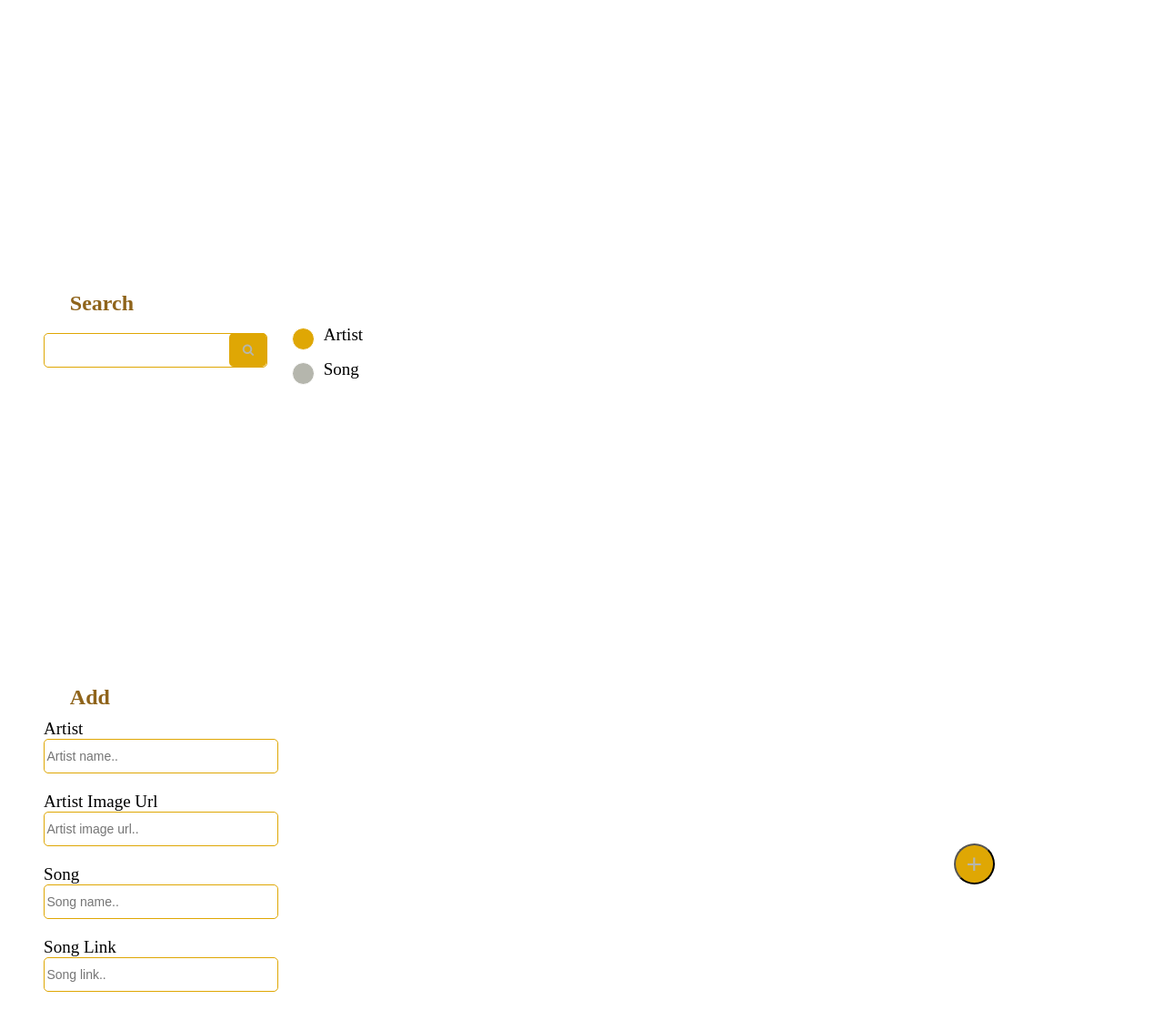
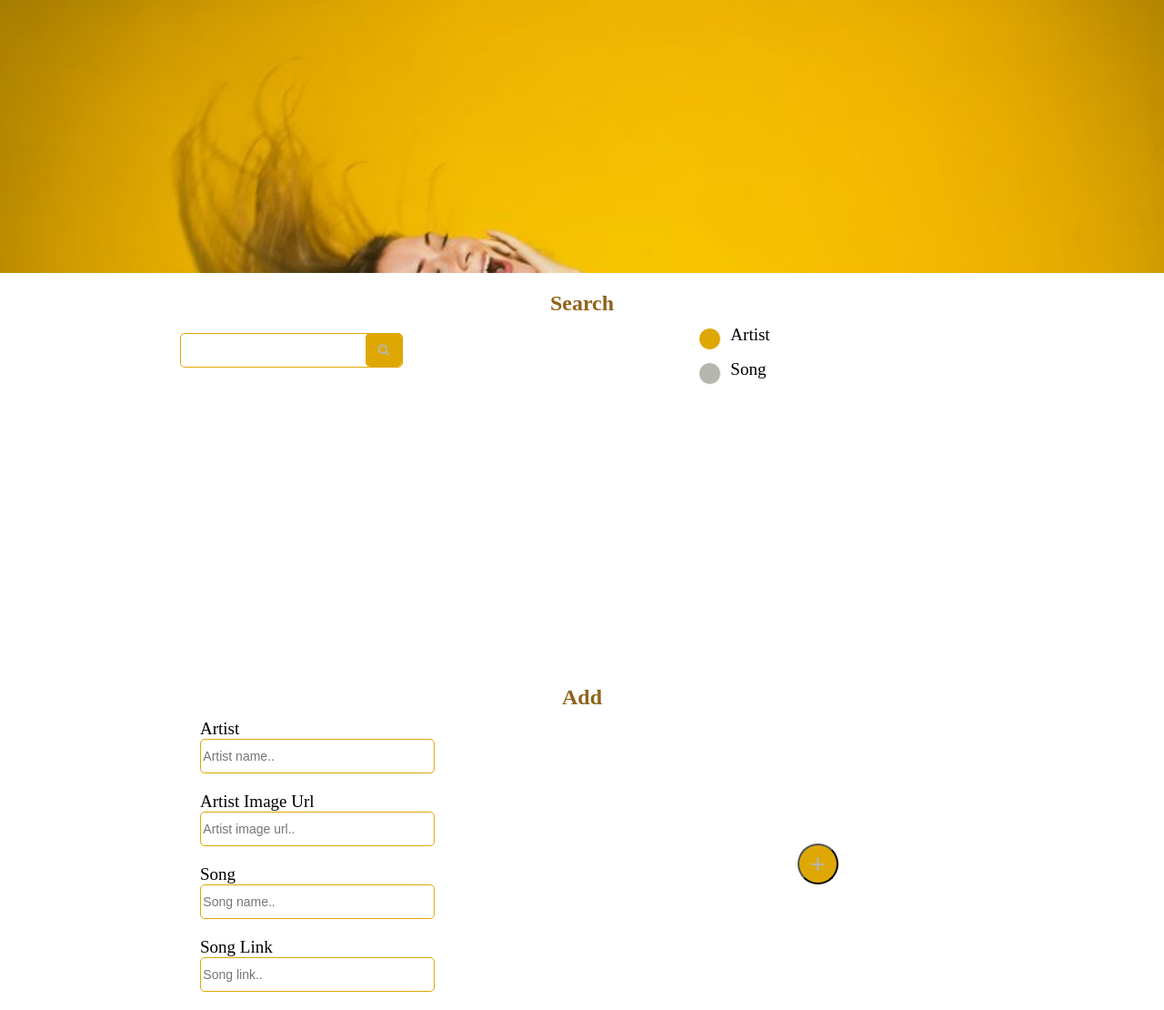
Before and after one commit to FACK1/had-am-sa, a website: page public/index.html in a window 1280 px wide. Shown: the whole page at 91% size. Drawn offline with Linux system fonts and the light colour scheme.

Commit message:
editing the styling #8

```diff
--- a/public/style.css
+++ b/public/style.css
@@ -1,6 +1,6 @@
 header {
 	height: 300px;
-	background-image: Url('music/15r.jpg');
+	background-image: Url('15r.jpg');
 	background-size: cover;
 	background-repeat: no-repeat;
 	margin-bottom: 20px;
@@ -12,9 +12,9 @@ body {
 }
 
 h2 {
-	margin-left: 6%;
 	margin-bottom: 10px;
-	color: #8F641B
+	color: #8F641B;
+text-align: center;
 }
 
 #searchContainer {
@@ -22,6 +22,7 @@ h2 {
 	flex-flow: row nowrap;
 	align-items: center;
 	margin-left: 3%;
+	justify-content: space-around;
 }
 
 input[type=text] {
@@ -82,7 +83,7 @@ form {
 	display: flex;
 	margin-left: 3%;
 	align-items: center;
-	justify-content: space-between;
+	justify-content: space-around;
 }
 
 form label {
```
